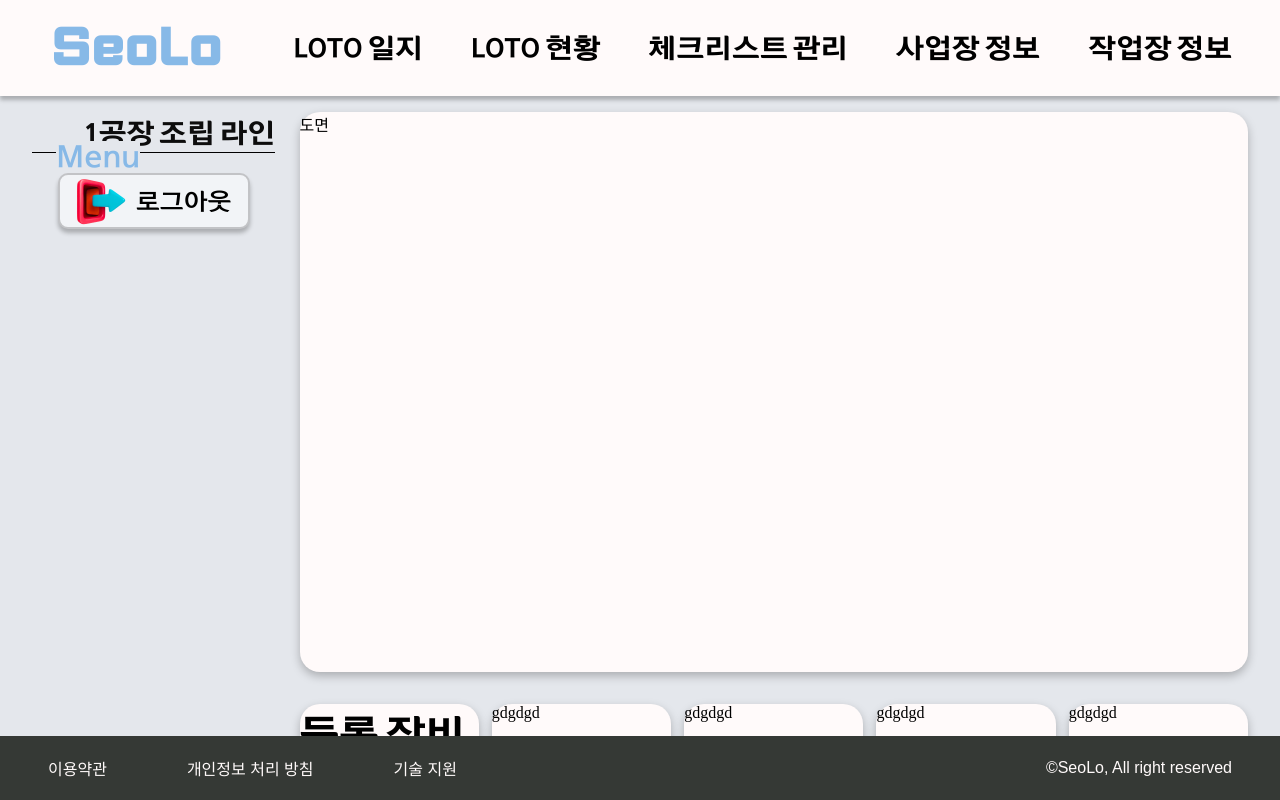
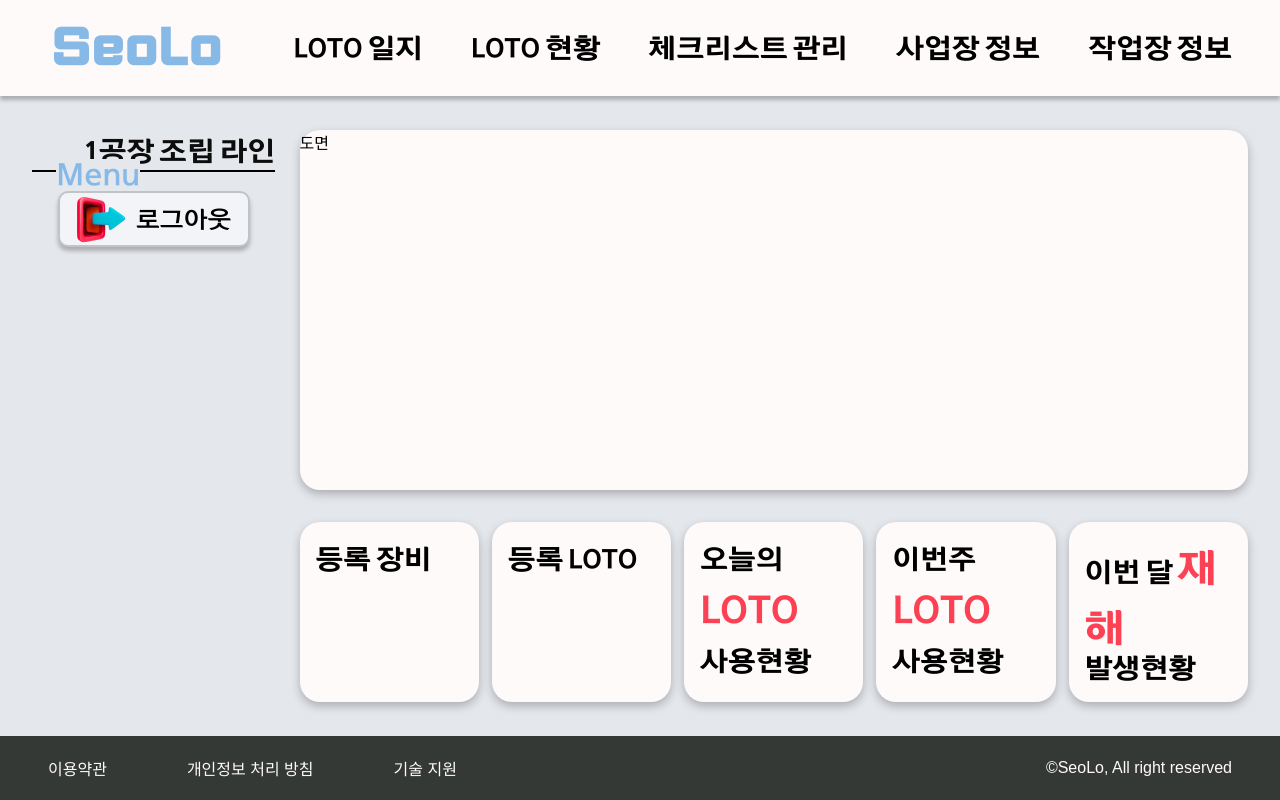
Before and after one commit to HyungChany/SeoLO, a React (Vite) app in the folder frontend/web/: page / in a window 1280 px wide. Built offline with nearby package versions, Linux system fonts and the light colour scheme.

Commit message:
[FE] feat: 메인화면 css 수정

```diff
--- a/frontend/web/src/components/typography/Typography.tsx
+++ b/frontend/web/src/components/typography/Typography.tsx
@@ -16,9 +16,10 @@ const StyledHeaderTypography = styled.div<FontProps>`
   font-size: ${(props) => `${props.fontSize}rem`};
   color: ${(props) => props.color || 'black'};
   line-height: ${(props) => `${props.fontSize * 1.5}rem`};
-  white-space: nowrap;
+  white-space: normal;
   overflow: hidden;
   text-overflow: ellipsis;
+  display: inline;
 `;
 
 const StyledTypography = styled.div<FontProps>`
--- a/frontend/web/src/config/fontStyle/fontStyle.ts
+++ b/frontend/web/src/config/fontStyle/fontStyle.ts
@@ -1,6 +1,6 @@
 // font-size
 export const F_SIZE_XXXXL: number = 2.5; // 40px
-export const F_SIZE_XXXL: number = 1.875; // 30px
+export const F_SIZE_XXXL: number = 2; // 32px
 export const F_SIZE_XXL: number = 1.75; // 28px
 export const F_SIZE_XL: number = 1.5; // 24px
 export const F_SIZE_L: number = 1.375; // 22px
--- a/frontend/web/src/pages/MainPage.tsx
+++ b/frontend/web/src/pages/MainPage.tsx
@@ -71,7 +71,7 @@ const LogoutBtn = styled.button`
   background-color: ${Color.GRAY100};
   border-radius: 0.625rem;
   border: 2px solid rgba(0, 0, 0, 0.2);
-  box-shadow: 0px 4px 4px rgba(0, 0, 0, 0.25);
+  box-shadow: 0 4px 4px rgba(0, 0, 0, 0.25);
   margin: 0 auto;
 `;
 
@@ -91,8 +91,13 @@ const Cards = styled.div`
   height: 20%;
   display: flex;
   justify-content: space-between;
-  /* background-color: blueviolet; */
 `;
+const InnerContainer = styled.div`
+  padding: 1rem;
+  display: flex;
+  flex-direction: column;
+`;
+
 const Handle = () => {};
 
 const MainPage = () => {
@@ -117,7 +122,7 @@ const MainPage = () => {
           <RightContainer>
             <Card
               width={'100%'}
-              height={'70vh'}
+              height={'45vh'}
               onClick={() => console.log('클릭')}
             >
               도면
@@ -125,19 +130,38 @@ const MainPage = () => {
             <Spacer space={'2rem'} />
             <Cards>
               <Card width={'14vw'} height={'14vw'} onClick={Handle}>
-                <Typo.H1>등록 장비</Typo.H1>
+                <InnerContainer>
+                  <Typo.H3>등록 장비</Typo.H3>
+                </InnerContainer>
               </Card>
               <Card width={'14vw'} height={'14vw'} onClick={Handle}>
-                gdgdgd
+                <InnerContainer>
+                  <Typo.H3>등록 LOTO</Typo.H3>
+                </InnerContainer>
               </Card>
               <Card width={'14vw'} height={'14vw'} onClick={Handle}>
-                gdgdgd
+                <InnerContainer>
+                  <Typo.H3>
+                    오늘의 <Typo.H1 color={Color.RED100}>LOTO</Typo.H1>
+                  </Typo.H3>
+                  <Typo.H3>사용현황</Typo.H3>
+                </InnerContainer>
               </Card>
               <Card width={'14vw'} height={'14vw'} onClick={Handle}>
-                gdgdgd
+                <InnerContainer>
+                  <Typo.H3>
+                    이번주 <Typo.H1 color={Color.RED100}>LOTO</Typo.H1>
+                  </Typo.H3>
+                  <Typo.H3>사용현황</Typo.H3>
+                </InnerContainer>
               </Card>
               <Card width={'14vw'} height={'14vw'} onClick={Handle}>
-                gdgdgd
+                <InnerContainer>
+                  <Typo.H3>
+                    이번 달 <Typo.H1 color={Color.RED100}>재해</Typo.H1>
+                  </Typo.H3>
+                  <Typo.H3>발생현황</Typo.H3>
+                </InnerContainer>
               </Card>
             </Cards>
           </RightContainer>
```
